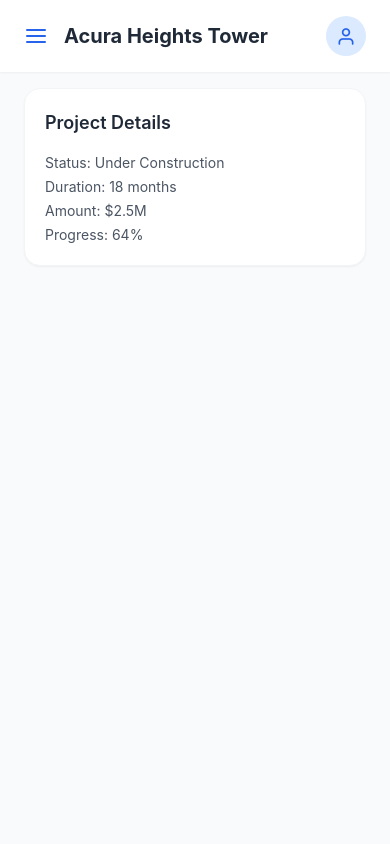
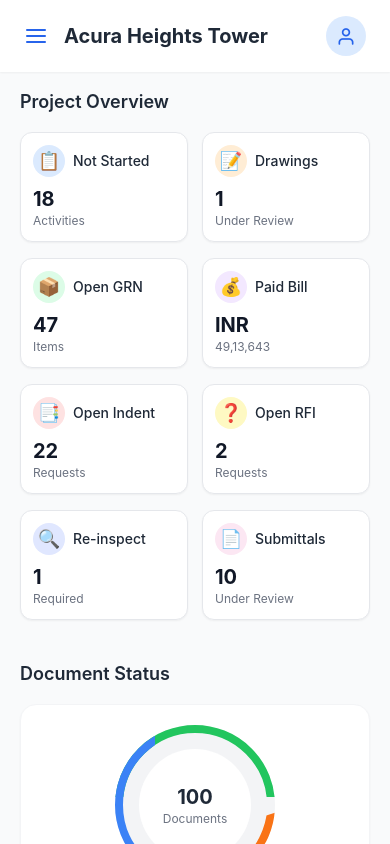
Before and after one commit to Maheshkadam-Delxn/v2.skystruct, a React Native app: screen /Dashboard in a window 390 px wide. Built offline with nearby package versions, Linux system fonts and the light colour scheme.

Commit message:
ui of project dashboard 1

```diff
--- a/package.json
+++ b/package.json
@@ -27,6 +27,7 @@
     "nativewind": "latest",
     "react": "19.0.0",
     "react-native": "0.79.5",
+    "react-native-chart-kit": "^6.12.0",
     "react-native-gesture-handler": "~2.24.0",
     "react-native-get-random-values": "~1.11.0",
     "react-native-heroicons": "^4.0.0",
--- a/src/screens/DashboardScreen.jsx
+++ b/src/screens/DashboardScreen.jsx
@@ -1,162 +1,15 @@
-// // import React, { useState } from 'react';
-// // import { View, Text, ScrollView, StatusBar, TouchableOpacity } from 'react-native';
-// // import { Feather } from '@expo/vector-icons';
-// // import { useRoute, useNavigation } from '@react-navigation/native';
-// // import Sidebar from '../screens/components/Sidebar'; // Adjust the import path as necessary
+import React from 'react';
+import { View, Text, ScrollView, TouchableOpacity, Dimensions, Image } from 'react-native';
+import { useRoute } from '@react-navigation/native';
+import MainLayout from '../screens/components/MainLayout';
 
-// // export default function DashboardScreen() {
-// //   const route = useRoute();
-// //   const navigation = useNavigation();
-// //   const { projectId } = route.params;
-// //   const [isSidebarOpen, setIsSidebarOpen] = useState(false);
-
-// //   // Mock project data (replace with API call or data fetching logic)
-// //   const projects = [
-// //     {
-// //       id: 1,
-// //       name: 'Acura Heights Tower',
-// //       progress: '64%',
-// //       duration: '18 months',
-// //       amount: '$2.5M',
-// //       status: 'Under Construction'
-// //     },
-// //     {
-// //       id: 2,
-// //       name: 'Commercial Residences',
-// //       progress: '89%',
-// //       duration: '14 months',
-// //       amount: '$1.8M',
-// //       status: 'Under Construction'
-// //     },
-// //     {
-// //       id: 3,
-// //       name: 'Corporate Landmark Project',
-// //       progress: '52%',
-// //       duration: '24 months',
-// //       amount: '$3.2M',
-// //       status: 'In Design'
-// //     },
-// //   ];
-
-// //   const project = projects.find(p => p.id === projectId);
-
-// //   return (
-// //     <>
-// //       <StatusBar barStyle="dark-content" backgroundColor="#ffffff" />
-// //       <View className="flex-1 flex-row bg-gray-50">
-// //         {/* Sidebar (conditionally rendered) */}
-// //         {isSidebarOpen && <Sidebar />}
-
-// //         {/* Main Content */}
-// //         <View className="flex-1">
-// //           {/* Header */}
-// //           <View className="bg-white px-6 py-4 flex-row justify-between items-center shadow-sm">
-// //             <View className="flex-row items-center">
-// //               <TouchableOpacity
-// //                 className="mr-4"
-// //                 onPress={() => setIsSidebarOpen(!isSidebarOpen)}
-// //               >
-// //                 <Feather name="menu" size={24} color="#2563eb" />
-// //               </TouchableOpacity>
-// //               <Text className="text-xl font-bold text-gray-800">
-// //                 {project ? project.name : 'Project Not Found'}
-// //               </Text>
-// //             </View>
-// //             <TouchableOpacity
-// //               className="w-10 h-10 rounded-full bg-blue-100 items-center justify-center"
-// //               onPress={() => navigation.navigate('Profile')}
-// //             >
-// //               <Feather name="user" size={20} color="#2563eb" />
-// //             </TouchableOpacity>
-// //           </View>
-
-// //           {/* Project Details */}
-// //           <ScrollView className="flex-1 px-6 py-4">
-// //             {project ? (
-// //               <View className="bg-white rounded-2xl p-5 shadow-sm border border-gray-100">
-// //                 <Text className="text-lg font-semibold text-gray-800 mb-4">Project Details</Text>
-// //                 <Text className="text-sm text-gray-600 mb-1">Status: {project.status}</Text>
-// //                 <Text className="text-sm text-gray-600 mb-1">Duration: {project.duration}</Text>
-// //                 <Text className="text-sm text-gray-600 mb-1">Amount: {project.amount}</Text>
-// //                 <Text className="text-sm text-gray-600">Progress: {project.progress}</Text>
-// //               </View>
-// //             ) : (
-// //               <Text className="text-sm text-gray-600">No project data available.</Text>
-// //             )}
-// //           </ScrollView>
-// //         </View>
-// //       </View>
-// //     </>
-// //   );
-// // }
-// import React from 'react';
-// import { View, Text, ScrollView } from 'react-native';
-// import { useRoute } from '@react-navigation/native';
-// import MainLayout from '../screens/components/MainLayout'; // Adjust the import path as necessary
-
-// export default function DashboardScreen() {
-//   const route = useRoute();
-//   const { projectId } = route.params;
-
-//   // Mock project data (replace with API call or data fetching logic)
-//   const projects = [
-//     {
-//       id: 1,
-//       name: 'Acura Heights Tower',
-//       progress: '64%',
-//       duration: '18 months',
-//       amount: '$2.5M',
-//       status: 'Under Construction'
-//     },
-//     {
-//       id: 2,
-//       name: 'Commercial Residences',
-//       progress: '89%',
-//       duration: '14 months',
-//       amount: '$1.8M',
-//       status: 'Under Construction'
-//     },
-//     {
-//       id: 3,
-//       name: 'Corporate Landmark Project',
-//       progress: '52%',
-//       duration: '24 months',
-//       amount: '$3.2M',
-//       status: 'In Design'
-//     },
-//   ];
-
-//   const project = projects.find(p => p.id === projectId);
-
-//   return (
-//     <MainLayout title={project ? project.name : 'Project Not Found'}>
-//       <ScrollView className="flex-1 px-6 py-4">
-//         {project ? (
-//           <View className="bg-white rounded-2xl p-5 shadow-sm border border-gray-100">
-//             <Text className="text-lg font-semibold text-gray-800 mb-4">Project Details</Text>
-//             <Text className="text-sm text-gray-600 mb-1">Status: {project.status}</Text>
-//             <Text className="text-sm text-gray-600 mb-1">Duration: {project.duration}</Text>
-//             <Text className="text-sm text-gray-600 mb-1">Amount: {project.amount}</Text>
-//             <Text className="text-sm text-gray-600">Progress: {project.progress}</Text>
-//           </View>
-//         ) : (
-//           <Text className="text-sm text-gray-600">No project data available.</Text>
-//         )}
-//       </ScrollView>
-//     </MainLayout>
-//   );
-// }
-
-import React from 'react';
-import { View, Text, ScrollView } from 'react-native';
-import { useRoute } from '@react-navigation/native';
-import MainLayout from '../screens/components/MainLayout'; // Adjust the import path as necessary
+const screenWidth = Dimensions.get('window').width;
 
 export default function DashboardScreen() {
   const route = useRoute();
-  const { projectId } = route.params || { projectId: 1 }; // Default to 1 if not provided
+  const { projectId } = route.params || { projectId: 1 };
 
-  // Mock project data (replace with API call or data fetching logic)
+  // Mock project data
   const projects = [
     { id: 1, name: 'Acura Heights Tower', progress: '64%', duration: '18 months', amount: '$2.5M', status: 'Under Construction' },
     { id: 2, name: 'Commercial Residences', progress: '89%', duration: '14 months', amount: '$1.8M', status: 'Under Construction' },
@@ -164,18 +17,184 @@ export default function DashboardScreen() {
   ];
 
   const project = projects.find(p => p.id === projectId);
+  const progressValue = parseInt(project?.progress || '0');
+
+  // Pie chart data with three sectors
+  const pieData = [
+    { label: 'Approved', value: 45, color: '#4CAF50' },
+    { label: 'Under Revision', value: 30, color: '#FF9800' },
+    { label: 'Under Review', value: 25, color: '#2196F3' },
+  ];
+
+  // Line chart data
+  const lineData = [20, 45, 28, 80, progressValue, 43];
+  const maxValue = Math.max(...lineData);
+  const labels = ['Jan', 'Feb', 'Mar', 'Apr', 'May', 'Jun'];
 
   return (
     <MainLayout title={project ? project.name : 'Project Dashboard'}>
-      <ScrollView className="flex-1 px-6 py-4">
+      <ScrollView className="flex-1 px-5 py-4">
         {project ? (
-          <View className="bg-white rounded-2xl p-5 shadow-sm border border-gray-100">
-            <Text className="text-lg font-semibold text-gray-800 mb-4">Project Details</Text>
-            <Text className="text-sm text-gray-600 mb-1">Status: {project.status}</Text>
-            <Text className="text-sm text-gray-600 mb-1">Duration: {project.duration}</Text>
-            <Text className="text-sm text-gray-600 mb-1">Amount: {project.amount}</Text>
-            <Text className="text-sm text-gray-600">Progress: {project.progress}</Text>
-          </View>
+          <>
+            {/* Cards Section */}
+            <Text className="text-lg font-semibold text-gray-800 mb-4">Project Overview</Text>
+            <View className="flex-row flex-wrap justify-between mb-6">
+              <View className="w-[48%] bg-white p-3 rounded-xl mb-4 border border-gray-200 shadow-sm">
+                <View className="flex-row items-center mb-2">
+                  <View className="w-8 h-8 bg-blue-100 rounded-full items-center justify-center mr-2">
+                    <Text className="text-blue-600 text-lg">📋</Text>
+                  </View>
+                  <Text className="text-sm font-medium text-gray-800">Not Started</Text>
+                </View>
+                <Text className="text-xl font-bold text-gray-900">18</Text>
+                <Text className="text-xs text-gray-500">Activities</Text>
+              </View>
+
+              <View className="w-[48%] bg-white p-3 rounded-xl mb-4 border border-gray-200 shadow-sm">
+                <View className="flex-row items-center mb-2">
+                  <View className="w-8 h-8 bg-orange-100 rounded-full items-center justify-center mr-2">
+                    <Text className="text-orange-600 text-lg">📝</Text>
+                  </View>
+                  <Text className="text-sm font-medium text-gray-800">Drawings</Text>
+                </View>
+                <Text className="text-xl font-bold text-gray-900">1</Text>
+                <Text className="text-xs text-gray-500">Under Review</Text>
+              </View>
+
+              <View className="w-[48%] bg-white p-3 rounded-xl mb-4 border border-gray-200 shadow-sm">
+                <View className="flex-row items-center mb-2">
+                  <View className="w-8 h-8 bg-green-100 rounded-full items-center justify-center mr-2">
+                    <Text className="text-green-600 text-lg">📦</Text>
+                  </View>
+                  <Text className="text-sm font-medium text-gray-800">Open GRN</Text>
+                </View>
+                <Text className="text-xl font-bold text-gray-900">47</Text>
+                <Text className="text-xs text-gray-500">Items</Text>
+              </View>
+
+              <View className="w-[48%] bg-white p-3 rounded-xl mb-4 border border-gray-200 shadow-sm">
+                <View className="flex-row items-center mb-2">
+                  <View className="w-8 h-8 bg-purple-100 rounded-full items-center justify-center mr-2">
+                    <Text className="text-purple-600 text-lg">💰</Text>
+                  </View>
+                  <Text className="text-sm font-medium text-gray-800">Paid Bill</Text>
+                </View>
+                <Text className="text-xl font-bold text-gray-900">INR</Text>
+                <Text className="text-xs text-gray-500">49,13,643</Text>
+              </View>
+
+              <View className="w-[48%] bg-white p-3 rounded-xl mb-4 border border-gray-200 shadow-sm">
+                <View className="flex-row items-center mb-2">
+                  <View className="w-8 h-8 bg-red-100 rounded-full items-center justify-center mr-2">
+                    <Text className="text-red-600 text-lg">📑</Text>
+                  </View>
+                  <Text className="text-sm font-medium text-gray-800">Open Indent</Text>
+                </View>
+                <Text className="text-xl font-bold text-gray-900">22</Text>
+                <Text className="text-xs text-gray-500">Requests</Text>
+              </View>
+
+              <View className="w-[48%] bg-white p-3 rounded-xl mb-4 border border-gray-200 shadow-sm">
+                <View className="flex-row items-center mb-2">
+                  <View className="w-8 h-8 bg-yellow-100 rounded-full items-center justify-center mr-2">
+                    <Text className="text-yellow-600 text-lg">❓</Text>
+                  </View>
+                  <Text className="text-sm font-medium text-gray-800">Open RFI</Text>
+                </View>
+                <Text className="text-xl font-bold text-gray-900">2</Text>
+                <Text className="text-xs text-gray-500">Requests</Text>
+              </View>
+
+              <View className="w-[48%] bg-white p-3 rounded-xl mb-4 border border-gray-200 shadow-sm">
+                <View className="flex-row items-center mb-2">
+                  <View className="w-8 h-8 bg-indigo-100 rounded-full items-center justify-center mr-2">
+                    <Text className="text-indigo-600 text-lg">🔍</Text>
+                  </View>
+                  <Text className="text-sm font-medium text-gray-800">Re-inspect</Text>
+                </View>
+                <Text className="text-xl font-bold text-gray-900">1</Text>
+                <Text className="text-xs text-gray-500">Required</Text>
+              </View>
+
+              <View className="w-[48%] bg-white p-3 rounded-xl mb-4 border border-gray-200 shadow-sm">
+                <View className="flex-row items-center mb-2">
+                  <View className="w-8 h-8 bg-pink-100 rounded-full items-center justify-center mr-2">
+                    <Text className="text-pink-600 text-lg">📄</Text>
+                  </View>
+                  <Text className="text-sm font-medium text-gray-800">Submittals</Text>
+                </View>
+                <Text className="text-xl font-bold text-gray-900">10</Text>
+                <Text className="text-xs text-gray-500">Under Review</Text>
+              </View>
+            </View>
+
+            {/* Pie Chart Section */}
+            <Text className="text-lg font-semibold text-gray-800 mb-4">Document Status</Text>
+            <View className="bg-white rounded-2xl p-5 shadow-sm border border-gray-100 mb-6 items-center">
+              <View className="flex-row items-center justify-center mb-4">
+                <View className="w-40 h-40 rounded-full bg-gray-100 justify-center items-center">
+                  {/* Pie chart sectors */}
+                  <View
+                    className="absolute w-full h-full rounded-full border-8 border-green-500"
+                    style={{
+                      transform: [{ rotate: '-90deg' }],
+                      clipPath: `inset(0 0 0 ${100 - (pieData[0].value)}%)`,
+                    }}
+                  />
+                  <View
+                    className="absolute w-full h-full rounded-full border-8 border-orange-500"
+                    style={{
+                      transform: [{ rotate: `${-90 + (pieData[0].value / 100) * 360}deg` }],
+                      clipPath: `inset(0 0 0 ${100 - (pieData[1].value)}%)`,
+                    }}
+                  />
+                  <View
+                    className="absolute w-full h-full rounded-full border-8 border-blue-500"
+                    style={{
+                      transform: [{ rotate: `${-90 + ((pieData[0].value + pieData[1].value) / 100) * 360}deg` }],
+                      clipPath: `inset(0 0 0 ${100 - (pieData[2].value)}%)`,
+                    }}
+                  />
+                  <View className="w-28 h-28 rounded-full bg-white justify-center items-center">
+                    <Text className="text-xl font-bold text-gray-800">100</Text>
+                    <Text className="text-xs text-gray-500">Documents</Text>
+                  </View>
+                </View>
+              </View>
+
+              <View className="flex-row justify-center flex-wrap mt-4">
+                {pieData.map((item, index) => (
+                  <View key={index} className="flex-row items-center mx-3 mb-2">
+                    <View className="w-4 h-4 rounded-sm mr-2" style={{ backgroundColor: item.color }} />
+                    <Text className="text-sm text-gray-600">{item.label}: {item.value}%</Text>
+                  </View>
+                ))}
+              </View>
+            </View>
+
+            {/* Line Chart Section */}
+            <Text className="text-lg font-semibold text-gray-800 mb-4">Progress Timeline</Text>
+            <View className="bg-white rounded-2xl p-5 shadow-sm border border-gray-100 mb-6">
+              <View className="h-48 flex-row items-end justify-between px-2">
+                {lineData.map((value, index) => (
+                  <View key={index} className="items-center" style={{ width: `${100 / lineData.length}%` }}>
+                    <View
+                      className="bg-purple-600 rounded-t-sm w-5"
+                      style={{ height: `${(value / maxValue) * 100}%` }}
+                    />
+                    <Text className="text-xs text-gray-600 mt-2">{labels[index]}</Text>
+                  </View>
+                ))}
+              </View>
+
+              <View className="flex-row justify-center mt-4">
+                <View className="flex-row items-center mr-4">
+                  <View className="w-4 h-4 bg-purple-600 rounded-sm mr-2" />
+                  <Text className="text-sm text-gray-600">Progress</Text>
+                </View>
+              </View>
+            </View>
+          </>
         ) : (
           <Text className="text-sm text-gray-600">Project not found.</Text>
         )}
```
Also changed, not shown: 1 other file (tests, documents, lock files or other folders).
